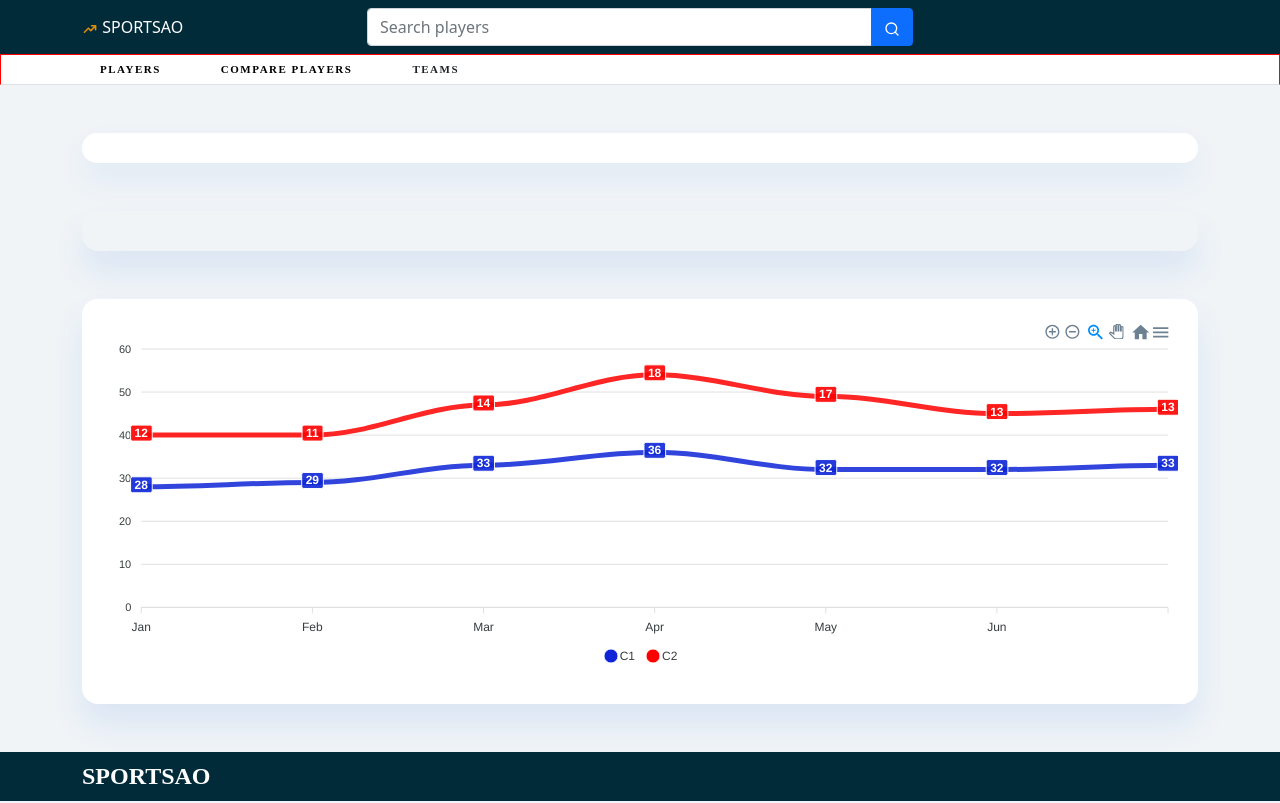
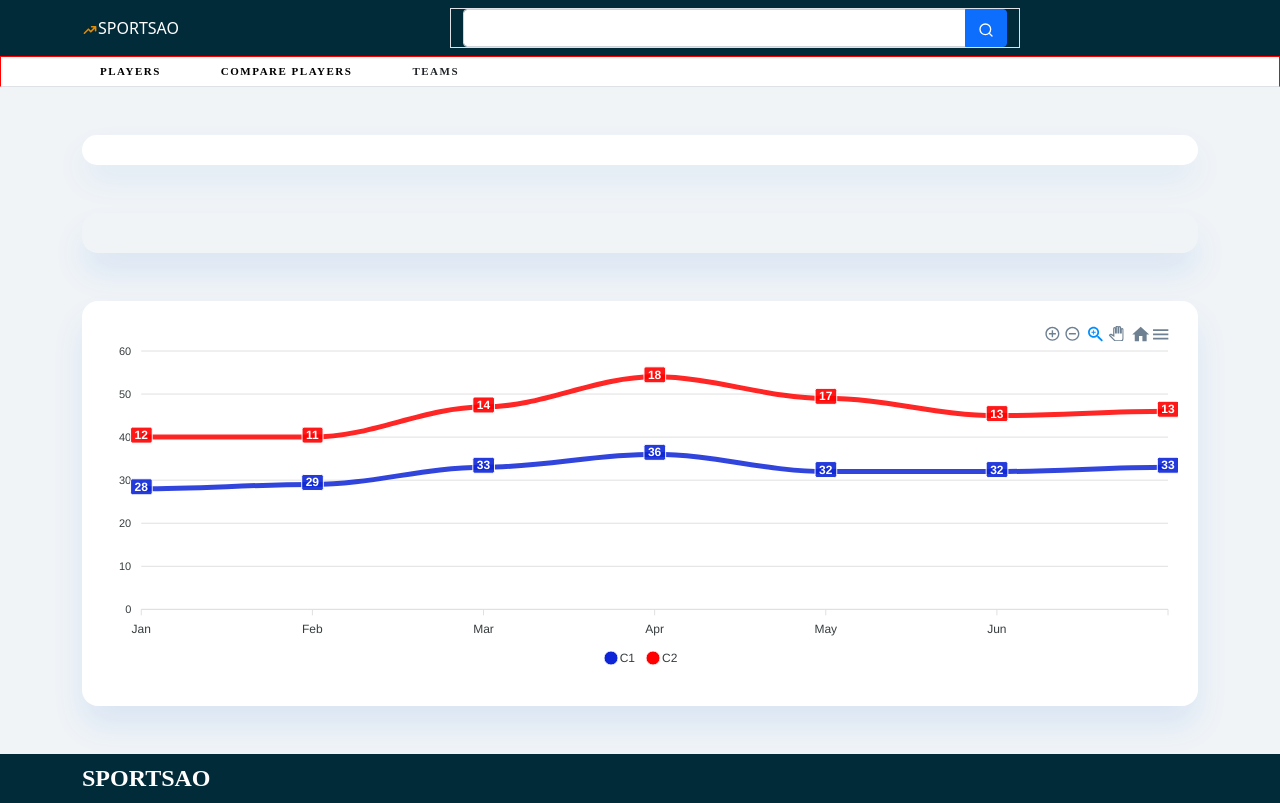
Before and after one commit to ArcticDevs/Sports-dex, a React (Create React App) app: page /compareplayer in a window 1280 px wide. Built offline with nearby package versions, Linux system fonts and the light colour scheme.

Commit message:
header done

```diff
--- a/src/components/header.jsx
+++ b/src/components/header.jsx
@@ -8,23 +8,16 @@ function Header() {
           <div className={`nav nav-main py-2 ${styles.bghead}`}>
       <div className="container">
         <div className="row">
-          <div className="col-3 d-flex align-items-center">
-            <span>
-              <HiTrendingUp className={styles.trend} />
-            </span>
-            &nbsp;
-            <span>SPORTSAO</span>
+
+          <div className="col-4 col-sm-4 d-flex align-items-center">
+            <label><HiTrendingUp className={styles.trend} /></label>
+            <label>SPORTSAO</label>
           </div>
-          <div className="col-8 col-md-6">
-            <div className="input-group nav-search">
-              <input
-                type="text"
-                className="form-control"
-                placeholder="Search players "
-                aria-describedby="basic-addon2"
-              />
-              <button className="btn btn-primary input-group-text " id="basic-addon2">
-                <FiSearch className={styles.icon}/>
+          <div className="col-8 col-sm-6 border col-md-6">
+            <div className="input-group">
+              <input className="form-control"></input>
+              <button className="btn btn-primary ">
+                <FiSearch />
               </button>
             </div>
           </div>
--- a/src/styles/header.module.css
+++ b/src/styles/header.module.css
@@ -5,7 +5,6 @@
 
 
 .trend{
-  size:1em;
   color:#E08B0A;
 }
 
```
